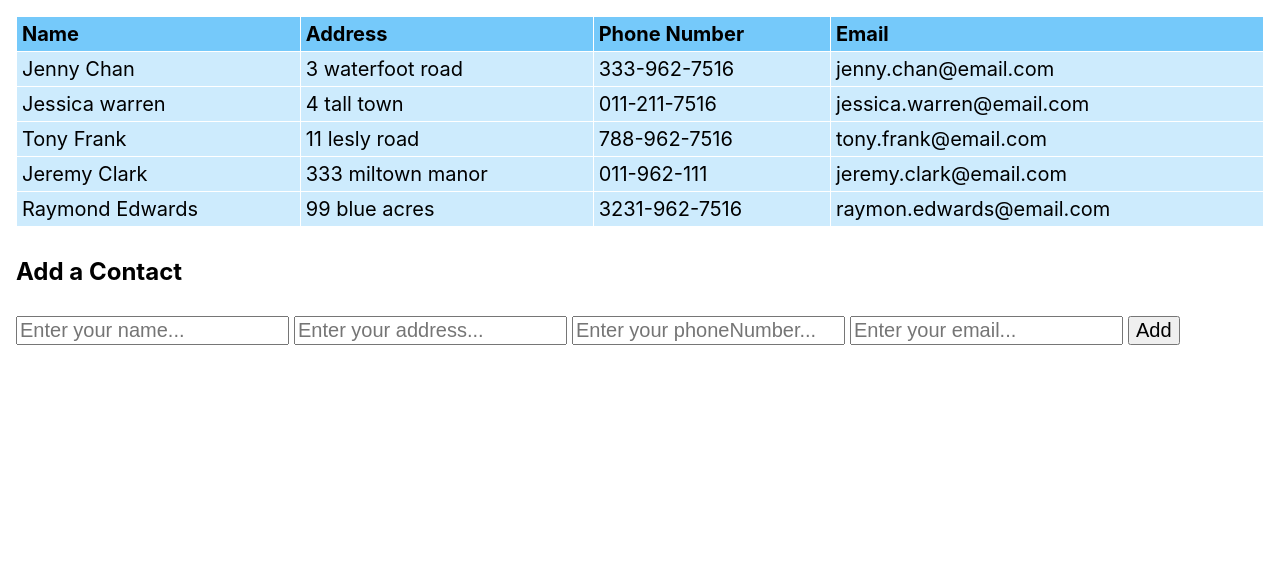
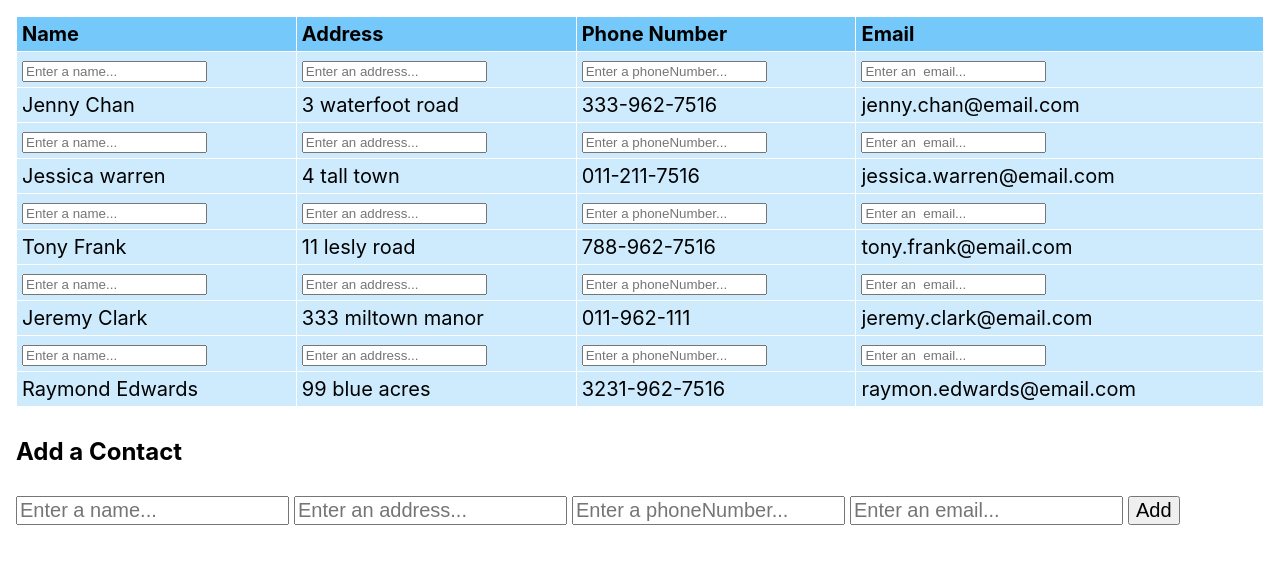
Before and after one commit to VepaHocanazarov/ReactTable, a React (Create React App) app: page / in a window 1280 px wide. Shown: the top 564 px of the page. Built offline with nearby package versions, Linux system fonts and the light colour scheme.

Commit message:
EditableRow.js Oluşturuldu ve import edildi

```diff
--- a/src/App.js
+++ b/src/App.js
@@ -1,44 +1,45 @@
 import './App.css';
 import { useState } from "react";
-import {nanoid} from "nanoid";
+import { nanoid } from "nanoid";
 import data from "./data.json";
 import ReadOnlyRow from './components/ReadOnlyRow';
+import EditableRow from './components/EditableRow';
 
 function App() {
 
   const [contact, setContact] = useState(data);
   const [addFormData, setAddFormData] = useState({
-    fullName:"",
-    address:"",
-    phoneNumber:"",
-    email:""
+    fullName: "",
+    address: "",
+    phoneNumber: "",
+    email: ""
   });
 
-  const handleAddFormChange = (event)=>{
+  const handleAddFormChange = (event) => {
     event.preventDefault();
 
     const fieldName = event.target.getAttribute("name");
     const fieldValue = event.target.value;
 
-    const newFormData = {...addFormData};
+    const newFormData = { ...addFormData };
     newFormData[fieldName] = fieldValue;
 
     setAddFormData(newFormData);
   };
 
-  const handleAddFormSubmit = (event)=>{
-      event.preventDefault();
+  const handleAddFormSubmit = (event) => {
+    event.preventDefault();
 
-      const newContact = {
-        id:nanoid(),
-        fullName:addFormData.fullName,
-        address:addFormData.address,
-        phoneNumber:addFormData.phoneNumber,
-        email:addFormData.email,
-      };
+    const newContact = {
+      id: nanoid(),
+      fullName: addFormData.fullName,
+      address: addFormData.address,
+      phoneNumber: addFormData.phoneNumber,
+      email: addFormData.email,
+    };
 
-      const newContacts = [...contact,newContact];
-      setContact(newContacts);
+    const newContacts = [...contact, newContact];
+    setContact(newContacts);
   };
 
   return (
@@ -55,7 +56,12 @@ function App() {
 
         <tbody>
           {contact.map((contact) => (
-                <ReadOnlyRow contact = {contact} />
+
+            <>
+              <EditableRow />
+              <ReadOnlyRow contact={contact} />
+            </>
+
           ))}
 
         </tbody>
@@ -68,28 +74,28 @@ function App() {
         <input type="text"
           name='fullName'
           required="required"
-          placeholder='Enter your name...'
-          onChange={handleAddFormChange}  />
+          placeholder='Enter a name...'
+          onChange={handleAddFormChange} />
 
         <input type="text"
           name='address'
           required="required"
-          placeholder='Enter your address...'
+          placeholder='Enter an address...'
           onChange={handleAddFormChange} />
 
         <input type="text"
           name='phoneNumber'
           required="required"
-          placeholder='Enter your phoneNumber...'
-          onChange={handleAddFormChange}  />
+          placeholder='Enter a phoneNumber...'
+          onChange={handleAddFormChange} />
 
         <input type="email"
           name='email'
           required="required"
-          placeholder='Enter your email...'
-          onChange={handleAddFormChange}  />
+          placeholder='Enter an email...'
+          onChange={handleAddFormChange} />
 
-          <button type='submit' >Add</button>
+        <button type='submit' >Add</button>
       </form>
 
     </div>
--- /dev/null
+++ b/src/components/EditableRow.js
@@ -0,0 +1,38 @@
+import React from 'react'
+
+const EditableRow = () => {
+    return (
+        <tr>
+            <td>
+                <input type="text"
+                    name='fullName'
+                    required="required"
+                    placeholder='Enter a name...'
+                ></input>
+            </td>
+            <td>
+                <input type="text"
+                    name='addess'
+                    required="required"
+                    placeholder='Enter an address...'
+                ></input>
+            </td>
+            <td>
+            <input type="text"
+                    name='phoneNumber'
+                    required="required"
+                    placeholder='Enter a phoneNumber...'
+                ></input>
+            </td>
+            <td>
+            <input type="text"
+                    name='email'
+                    required="required"
+                    placeholder='Enter an  email...'
+                ></input>
+            </td>
+        </tr>
+    )
+}
+
+export default EditableRow
```
